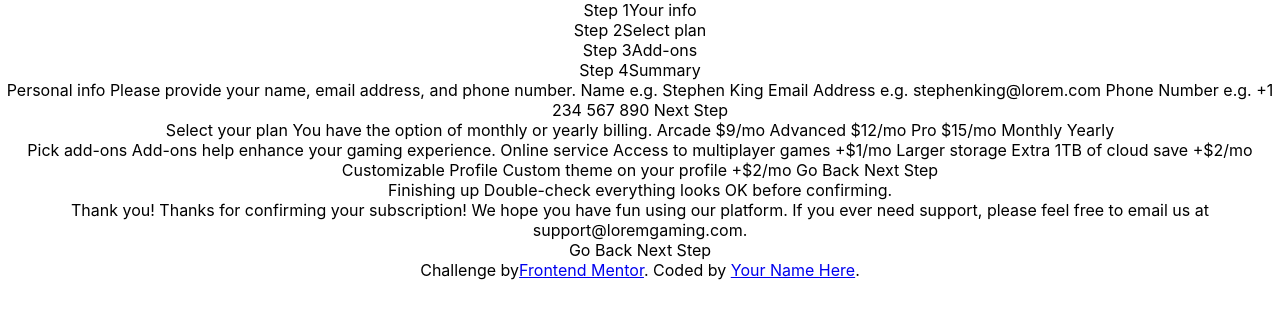
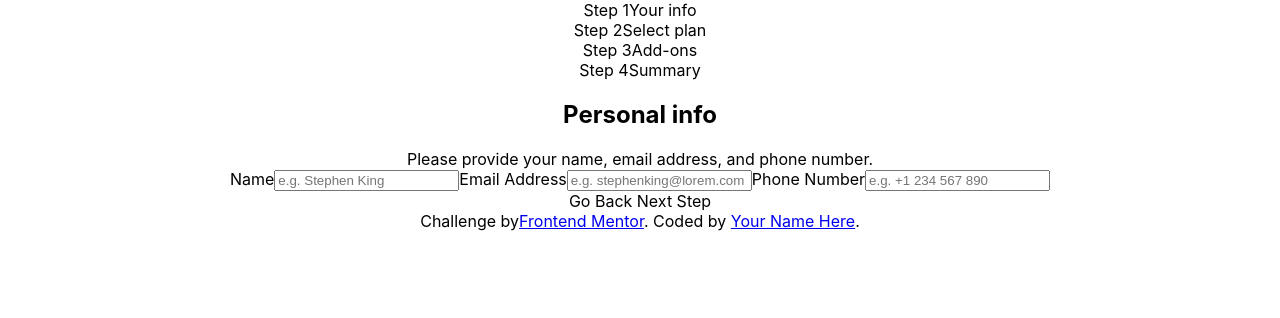
Before and after one commit to mistyb01/fe-mentor-multistep-form, a React (Create React App) app: page / in a window 1280 px wide. Shown: the top 318 px of the page. Built offline with nearby package versions, Linux system fonts and the light colour scheme.

Commit message:
Created component for each step

```diff
--- a/src/App.js
+++ b/src/App.js
@@ -1,14 +1,17 @@
+import React, { useState } from "react";
 import './App.css';
 import Form from './components/Form';
 import Sidebar from './components/Sidebar';
 
 function App() {
+  const [currentStep, setCurrentStep] = useState(1);
+
   return (
     <div className="App">
-      <Sidebar />
-      <Form />
+      <Sidebar step={currentStep} />
+      <Form step={currentStep} />
 
-      <div class="attribution">
+      <div className="attribution">
         Challenge by
         <a href="https://www.frontendmentor.io?ref=challenge" target="_blank"
           >Frontend Mentor</a
--- a/src/components/Form.js
+++ b/src/components/Form.js
@@ -1,39 +1,15 @@
 import React from "react";
+import Step1 from "./steps/Step1";
+import Step2 from "./steps/Step2";
+import Step3 from "./steps/Step3";
+import Step4 from "./steps/Step4";
+import Step5 from "./steps/Step5";
 
-function Form() {
+function Form(props) {
     return (
         <main>
-        <section class="form-step-1">
-          Personal info Please provide your name, email address, and phone number.
-          Name e.g. Stephen King Email Address e.g. stephenking@lorem.com Phone
-          Number e.g. +1 234 567 890 Next Step
-        </section>
-
-        <section class="form-step-2">
-          Select your plan You have the option of monthly or yearly billing.
-          Arcade $9/mo Advanced $12/mo Pro $15/mo Monthly Yearly
-        </section>
-
-        <section class="form-step-3">
-          Pick add-ons Add-ons help enhance your gaming experience. Online service
-          Access to multiplayer games +$1/mo Larger storage Extra 1TB of cloud
-          save +$2/mo Customizable Profile Custom theme on your profile +$2/mo Go
-          Back Next Step
-        </section>
-
-        <section class="form-step-4">
-          Finishing up Double-check everything looks OK before confirming.
-        </section>
-
-        {/* <!-- Dynamically add subscription and add-on selections here --> */}
-
-        <section class="form-step-5">
-          Thank you! Thanks for confirming your subscription! We hope you have fun
-          using our platform. If you ever need support, please feel free to email
-          us at support@loremgaming.com.
-        </section>
-
-        <section class="form-navigation-buttons">Go Back Next Step</section>
+            <Step1/>
+            <section className="form-navigation-buttons">Go Back Next Step</section>
       </main>
 
     )
--- a/src/components/Sidebar.js
+++ b/src/components/Sidebar.js
@@ -1,29 +1,28 @@
 import React from "react";
 
-function Sidebar() {
+function Sidebar(props) {
     return (
         <section id="sidebar">
-        <div class="step-section">
-          <span class="step-text">Step 1</span>
-          <span class="step-title">Your info</span>
+        <div className="step-section">
+          <span className="step-text">Step 1</span>
+          <span className="step-title">Your info</span>
         </div>
 
-        <div class="step-section">
-          <span class="step-text">Step 2</span>
-          <span class="step-title">Select plan</span>
+        <div className="step-section">
+          <span className="step-text">Step 2</span>
+          <span className="step-title">Select plan</span>
         </div>
 
-        <div class="step-section">
-          <span class="step-text">Step 3</span>
-          <span class="step-title">Add-ons</span>
+        <div className="step-section">
+          <span className="step-text">Step 3</span>
+          <span className="step-title">Add-ons</span>
         </div>
 
-        <div class="step-section">
-          <span class="step-text">Step 4</span>
-          <span class="step-title">Summary</span>
+        <div className="step-section">
+          <span className="step-text">Step 4</span>
+          <span className="step-title">Summary</span>
         </div>
       </section>
-
     )
 }
 
--- /dev/null
+++ b/src/components/steps/Step1.js
@@ -0,0 +1,20 @@
+import React from "react";
+
+function Step1() {
+    return (
+        <section className="form-step-1">
+            <h1>Personal info</h1>
+            <span>Please provide your name, email address, and phone number.</span>
+            <form>
+            <label htmlFor="fullName">Name</label>
+            <input type="text" name="fullName" placeholder="e.g. Stephen King"></input>
+            <label htmlFor="email">Email Address</label>
+            <input type="text" name="email" placeholder="e.g. stephenking@lorem.com"></input>
+            <label htmlFor="phone">Phone Number</label>
+            <input type="text" name="phone" placeholder="e.g. +1 234 567 890"></input>
+            </form>
+      </section>
+    )
+}
+
+export default Step1;
--- /dev/null
+++ b/src/components/steps/Step2.js
@@ -0,0 +1,12 @@
+import React from "react";
+
+function Step2() {
+    return (
+        <section className="form-step-2">
+            <h1>Personal info</h1>
+            <span>Please provide your name, email address, and phone number.</span>
+      </section>
+    )
+}
+
+export default Step2;
--- /dev/null
+++ b/src/components/steps/Step3.js
@@ -0,0 +1,14 @@
+import React from "react";
+
+function Step3() {
+    return (
+        <section className="form-step-3">
+          Pick add-ons Add-ons help enhance your gaming experience. Online service
+          Access to multiplayer games +$1/mo Larger storage Extra 1TB of cloud
+          save +$2/mo Customizable Profile Custom theme on your profile +$2/mo Go
+          Back Next Step
+        </section>
+    )
+}
+
+export default Step3;
--- /dev/null
+++ b/src/components/steps/Step4.js
@@ -0,0 +1,11 @@
+import React from "react";
+
+function Step4() {
+    return (
+        <section className="form-step-4">
+          Finishing up Double-check everything looks OK before confirming.
+        </section>
+    )
+}
+
+export default Step4;
--- /dev/null
+++ b/src/components/steps/Step5.js
@@ -0,0 +1,13 @@
+import React from "react";
+
+function Step5() {
+    return (
+        <section className="form-step-5">
+        Thank you! Thanks for confirming your subscription! We hope you have fun
+        using our platform. If you ever need support, please feel free to email
+        us at support@loremgaming.com.
+        </section>
+    )
+}
+
+export default Step5;
```
